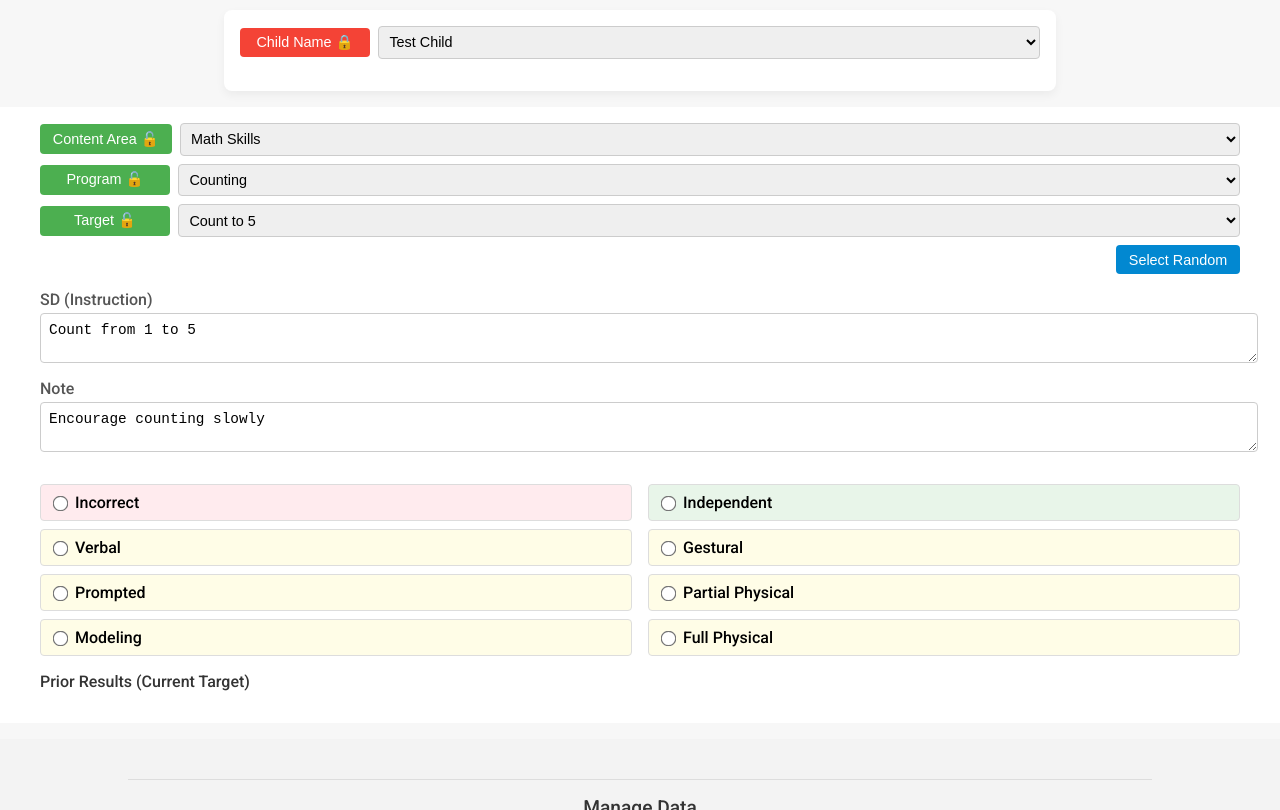
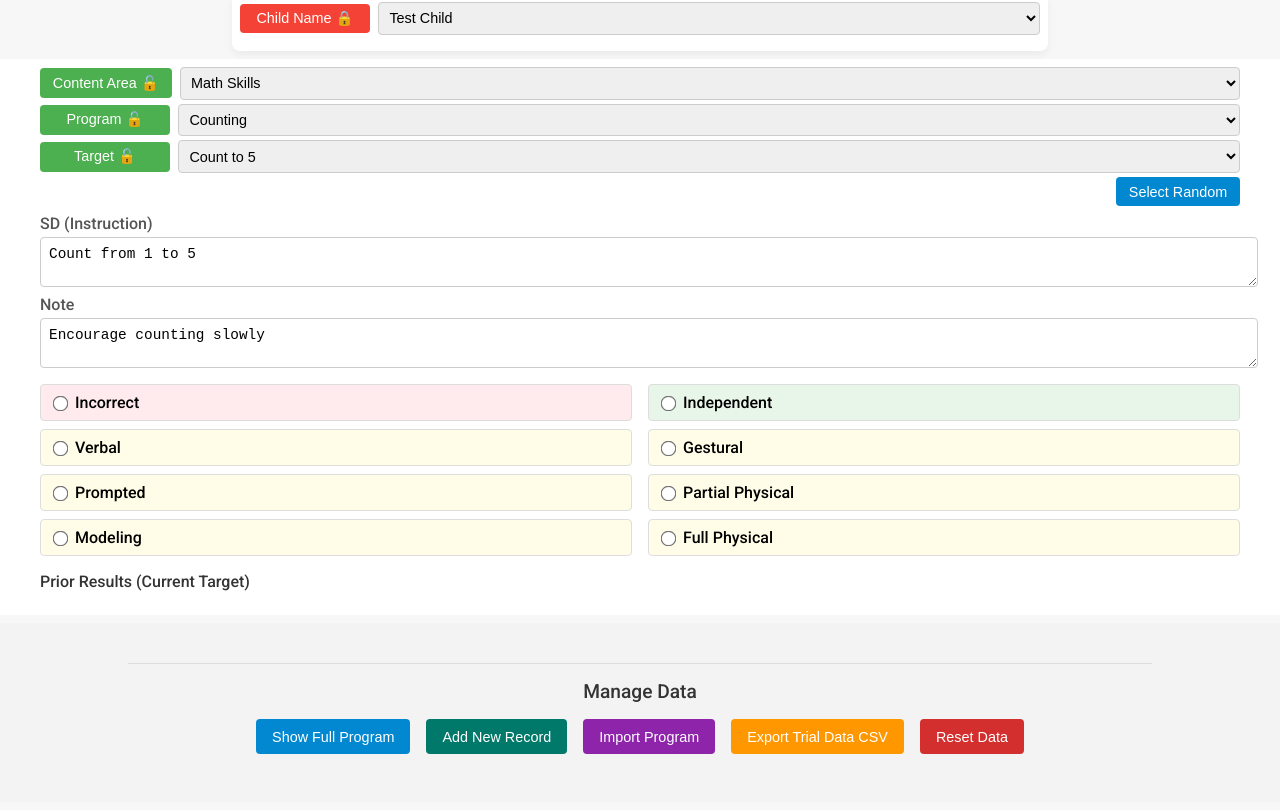
Before and after one commit to warmachine22/aba2, a plain HTML site: page index.html in a window 1280 px wide. Shown: the part 62-872 px from the top of the page. Drawn offline with Linux system fonts and the light colour scheme.

Commit message:
Add files via upload

```diff
--- a/index.html
+++ b/index.html
@@ -23,7 +23,7 @@
       align-items: center;
       justify-content: center; /* Center the logo */
       background: #ffffff;
-      padding: 0.5rem 1rem;
+      padding: 0.25rem 0.5rem; /* Reduced from 0.5rem 1rem */
       box-shadow: 0 2px 4px rgba(0, 0, 0, 0.1);
     }
     /* Logo is now larger and centered for mobile */
@@ -42,8 +42,8 @@
     /* Main container */
     .container {
       max-width: 800px;
-      margin: 1rem auto;
-      padding: 1rem;
+      margin: 0.5rem auto; /* Reduced from 1rem auto */
+      padding: 0.5rem;     /* Reduced from 1rem */
       background: #fff;
       border-radius: 8px;
       box-shadow: 0 4px 10px rgba(0,0,0,0.05);
@@ -54,7 +54,7 @@
       display: flex;
       align-items: center;
       gap: 0.5rem;
-      margin-bottom: 1rem;
+      margin-bottom: 0.5rem; /* Reduced from 1rem */
     }
 
     /* Shared button style for all lock/unlock buttons */
@@ -91,8 +91,8 @@
       margin-right: -50vw;
       width: 100vw;
       background: #fff;
-      padding: 1rem 0;
-      margin-bottom: 1rem;
+      padding: 0.5rem 0;   /* Reduced from 1rem 0 */
+      margin-bottom: 0.5rem; /* Reduced from 1rem */
     }
     #topSection .dropdowns {
       max-width: 1200px;
@@ -103,7 +103,7 @@
       display: flex;
       align-items: center;
       gap: 0.5rem;
-      margin-bottom: 0.5rem;
+      margin-bottom: 0.25rem; /* Reduced from 0.5rem */
     }
 
     .dropdown-row select {
@@ -127,13 +127,13 @@
     .instructions {
       display: flex;
       flex-direction: column;
-      margin-bottom: 1rem;
+      margin-bottom: 0.5rem; /* Reduced from 1rem */
     }
     .desc-buttons {
       display: flex;
       flex-wrap: wrap;
       gap: 0.5rem;
-      margin-bottom: 1rem;
+      margin-bottom: 0.5rem; /* Reduced from 1rem */
       justify-content: flex-end;
     }
     .desc-buttons button {
@@ -158,7 +158,7 @@
       width: 100%;
       padding: 0.5rem;
       font-size: 0.9rem;
-      margin-bottom: 1rem;
+      margin-bottom: 0.5rem; /* Reduced from 1rem */
       border-radius: 4px;
       border: 1px solid #ccc;
       resize: vertical;
```
